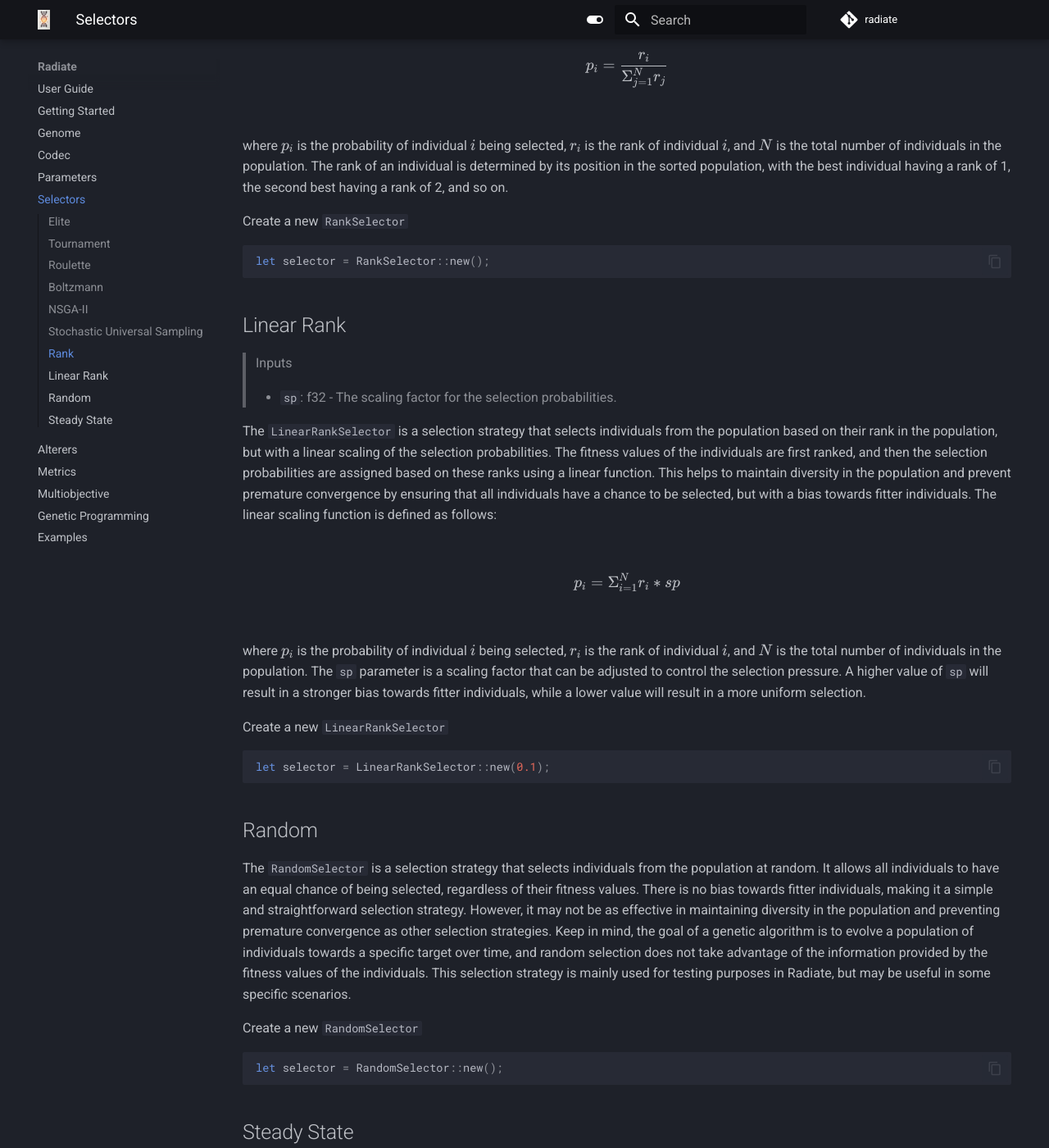
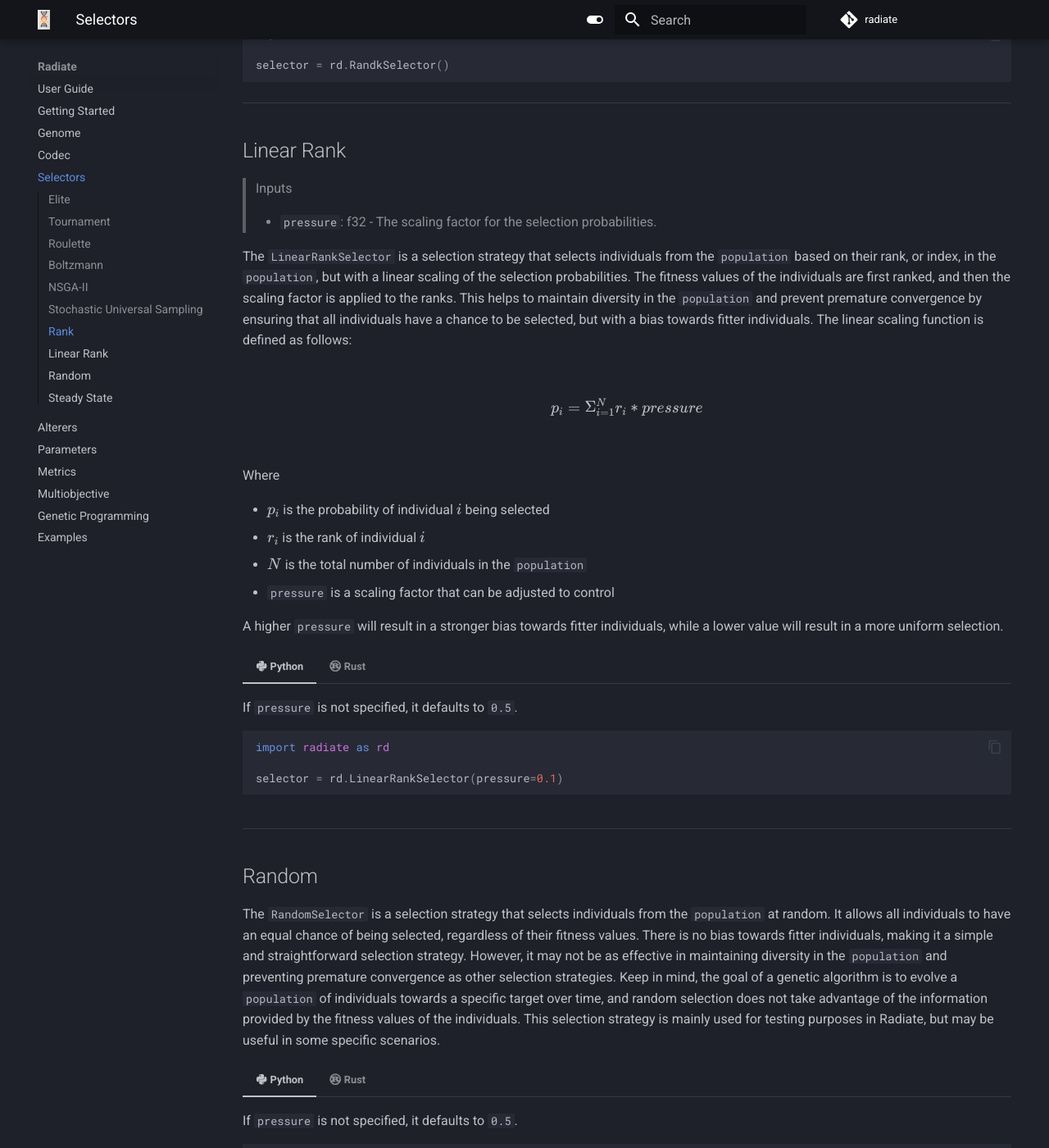
Before and after one commit to pkalivas/radiate, an MkDocs documentation site: the page built from docs/source/selectors.md, in a window 1280 px wide and 1400 px high, scrolled down 4115 px. Shown: the whole window at 82% size. Built offline with MkDocs 1.6.1 and Material for MkDocs 9.7.7, drawn with Linux system fonts in a browser that asks for light colours; emoji names are drawn with the system emoji font; comment, search, counter and statistics services are not loaded; some of the changed text lies outside the part shown.

Commit message:
Selector docs

````diff
--- a/docs/source/selectors.md
+++ b/docs/source/selectors.md
@@ -1,7 +1,3 @@
-
-!!! warning ":construction: Under Construction :construction:"
-
-    These docs are a work in progress and may not be complete or accurate. Please check back later for updates.
 
 # Selectors
 
@@ -9,35 +5,14 @@
 Selectors in a genetic algorithm are responsible for selecting individuals from the population to create the
 next generation. Radiate does this in two ways, selecting for survivors and selecting for offspring. The
 survivors get passed directly down into the new generation, while the offspring are used to create new
-individuals through genetic operators like mutation and crossover. The `Population<C>` is treated as a
-distribution of individuals, and the selector is responsible for sampling from this distribution to create
+individuals through `alters` like `mutation` and `crossover`. The `population` is treated as a
+distribution of individuals, and the `selector` is responsible for sampling from this distribution to create
 the next generation.
 
 The selection process is a critical part of the genetic algorithm, as it determines which individuals will
 be passed on to the next generation and which will be discarded. A majority of the time the selection process is based on the fitness of the individuals in the population, with fitter individuals being more likely to be selected. The choice of selection strategy can have a significant impact on the performance of the genetic algorithm, so it is important to choose a selection strategy that is well-suited to the problem being solved.
 
-Radiate defines a selector as:
-
-* `population` - The population of individuals to select from.
-* `objective` - The optimization goal of the genetic algorithm.
-* `count` - The number of individuals to select.
-```rust
-pub trait Select<C: Chromosome> {
-    fn name(&self) -> &'static str;
-    fn select(
-        &self,
-        population: &Population<C>,
-        objective: &Objective,
-        count: usize,
-    ) -> Population<C>;
-}
-```
-!!! note
-
-    1. The incoming `Population<C>` will always be sorted in the order of the `Objective` provided.
-    2. The `Population<C>` is immutable, meaning the selector must return a new `Population<C>` with `Clone`d individuals.
-
-Radiate provides a number of built-in selectors that can be used to customize the selection process, or you can define your own custom selectors
+Radiate provides a number of built-in selectors that can be used to customize the selection process.
 ___
 
 ## Elite
@@ -48,10 +23,23 @@
 
     This is a deterministic selection strategy that always selects the same individuals from the population. This can lead to premature convergence and lack of diversity in the population, so it is important to use it judiciously.
 
-Create a new `EliteSelector`
-```rust
-let selector = EliteSelector::new();
-```
+=== ":fontawesome-brands-python: Python"
+
+    ```python
+    import radiate as rd
+
+    selector = rd.EliteSelector()
+    ```
+
+=== ":fontawesome-brands-rust: Rust"
+
+    ```rust
+    use radiate::*;
+
+    let selector = EliteSelector::new();
+    ```
+
+---
 
 ## Tournament
 
@@ -59,29 +47,61 @@
 >
 >   * `num`: usize - The number of individuals to compete in each tournament.
 
-The `TournamentSelector` is a selection strategy that selects individuals from the population by holding a series of tournaments. In each tournament, a random subset of size `num` of individuals is selected, and the fittest individual from that subset is chosen. This can help to maintain diversity in the population and prevent premature convergence by allowing weaker individuals to be selected occasionally.
+The `TournamentSelector` is a selection strategy that selects individuals from the `population` by holding a series of tournaments. In each tournament, a random subset of size `num` of individuals is selected, and the fittest individual from that subset is chosen. This can help to maintain diversity in the `population` and prevent premature convergence by allowing weaker individuals to be selected occasionally.
 
 Create a new `TournamentSelector` with a tournament size of 3
-```rust
-let selector = TournamentSelector::new(3);
-```
+
+=== ":fontawesome-brands-python: Python"
+
+    ```python
+    import radiate as rd
+
+    selector = rd.TournamentSelector(k=3)
+    ```
+
+=== ":fontawesome-brands-rust: Rust"
+
+    ```rust
+    use radiate::*;
+
+    let selector = TournamentSelector::new(3);
+    ```
+
+---
 
 ## Roulette
 
-The `RouletteSelector` is a selection strategy that selects individuals from the population based on their fitness values. The probability of an individual being selected is proportional to its fitness value, so fitter individuals are more likely to be chosen. The probability of an individual being selected is
+The `RouletteSelector` is a selection strategy that selects individuals from the `population` based on their fitness values. The probability of an individual being selected is proportional to its fitness value, so fitter individuals are more likely to be chosen. The probability of an individual being selected is:
 
 $$
 p_{i}={\frac {f_{i}}{\Sigma _{j=1}^{N}f_{j}}}
 $$
 
-where $p_{i}$ is the probability of individual $i$ being selected, $f_{i}$ is the fitness value of individual $i$, and $N$ is the total number of individuals in the population.
- This is an extremely popular selection strategy due to its simplicity and effectiveness. Due to
-the random nature of the selection process, it can help to maintain diversity in the population and prevent premature convergence.
+Where
 
-Create a new `RouletteSelector`
-```rust
-let selector = RouletteSelector::new();
-```
+- $p_{i}$ is the probability of individual $i$ being selected
+- $f_{i}$ is the fitness value of individual $i$
+- $N$ is the total number of individuals in the `population`.
+
+This is an extremely popular selection strategy due to its simplicity and effectiveness. Due to the random nature of the selection process, it can help to maintain diversity in the `population` and prevent premature convergence.
+
+=== ":fontawesome-brands-python: Python"
+
+    ```python
+    import radiate as rd
+
+    selector = rd.RouletteSelector()
+    ```
+
+=== ":fontawesome-brands-rust: Rust"
+
+    ```rust
+    use radiate::*;
+
+    let selector = RouletteSelector::new();
+    ```
+
+---
 
 ## Boltzmann
 
@@ -93,10 +113,24 @@
 
 As the temperature decreases, the selection process becomes more deterministic, with fitter individuals being more likely to be selected. Conversely, as the temperature increases, the selection process becomes more random, with all individuals having an equal chance of being selected.
 
-Create a new `BoltzmannSelector` with a temperature of 0.1
-```rust
-let selector = BoltzmannSelector::new(0.1);
-```
+=== ":fontawesome-brands-python: Python"
+
+    If the `temperature` is not specified, it defaults to 1.0.
+
+    ```python
+    import radiate as rd
+
+    selector = rd.BoltzmannSelector(temp=4.0)
+    ```
+
+=== ":fontawesome-brands-rust: Rust"
+
+    ```rust
+    use radiate::*;
+
+    let selector = BoltzmannSelector::new(4_f32);
+    ```
+---
 
 ## NSGA-II
 
@@ -106,10 +140,22 @@
 * Individuals in the same front are then ranked based on their crowding distance, which measures the density of solutions around them.
 * Individuals with lower ranks and higher crowding distances are more likely to be selected.
 
-Create a new `NSGA2Selector`
-```rust
-let selector = NSGA2Selector::new();
-```
+=== ":fontawesome-brands-python: Python"
+
+    ```python
+    import radiate as rd
+
+    selector = rd.NSGA2Selector()
+    ```
+
+=== ":fontawesome-brands-rust: Rust"
+
+    ```rust
+    use radiate::*;
+
+    let selector = NSGA2Selector::new();
+    ```
+---
 
 ## Stochastic Universal Sampling
 
@@ -125,64 +171,131 @@
     * The wheel is spun once, and the pointers are placed on the wheel at random positions.
     * Individuals whose segments are intersected by the pointers are selected.
 
-Create a new `StochasticUniversalSamplingSelector`
-```rust
-let selector = StochasticUniversalSamplingSelector::new();
-```
+=== ":fontawesome-brands-python: Python"
+
+    ```python
+    import radiate as rd
+
+    selector = rd.StochasticSamplingSelector()
+    ```
+
+=== ":fontawesome-brands-rust: Rust"
+
+    ```rust
+    use radiate::*;
+
+    let selector = StochasticUniversalSamplingSelector::new();
+    ```
+
+---
 
 ## Rank
 
-The `RankSelector` is a selection strategy that selects individuals from the population based on their rank in the population. The fitness values of the individuals are first ranked, and then the selection probabilities are assigned based on these ranks. This helps to maintain diversity in the population and prevent premature convergence by ensuring that all individuals have a chance to be selected, regardless of their fitness values. The selection probabilities are calculated as follows:
+The `RankSelector` is a selection strategy that selects individuals from the `population` based on their rank, or index, in the `population`. The fitness values of the individuals are first ranked, and then the selection probabilities are assigned based on these ranks. This helps to maintain diversity in the population and prevent premature convergence by ensuring that all individuals have a chance to be selected, regardless of their fitness values. The selection probabilities are calculated as follows:
 
-$$
-p_{i}={\frac {r_{i}}{\Sigma _{j=1}^{N}r_{j}}}
-$$
+=== ":fontawesome-brands-python: Python"
 
-where $p_{i}$ is the probability of individual $i$ being selected, $r_{i}$ is the rank of individual $i$, and $N$ is the total number of individuals in the population. The rank of an individual is determined by its position in the sorted population, with the best individual having a rank of 1, the second best having a rank of 2, and so on.
+    ```python
+    import radiate as rd
 
-Create a new `RankSelector`
-```rust
-let selector = RankSelector::new();
-```
+    selector = rd.RandkSelector()
+    ```
+
+=== ":fontawesome-brands-rust: Rust"
+
+    ```rust
+    use radiate::*;
+
+    let selector = RankSelector::new();
+    ```
+
+---
 
 ## Linear Rank
 
 > Inputs
 >
-> * `sp`: f32 - The scaling factor for the selection probabilities.
+> * `pressure`: f32 - The scaling factor for the selection probabilities.
 
-The `LinearRankSelector` is a selection strategy that selects individuals from the population based on their rank in the population, but with a linear scaling of the selection probabilities. The fitness values of the individuals are first ranked, and then the selection probabilities are assigned based on these ranks using a linear function. This helps to maintain diversity in the population and prevent premature convergence by ensuring that all individuals have a chance to be selected, but with a bias towards fitter individuals. The linear scaling function is defined as follows:
+The `LinearRankSelector` is a selection strategy that selects individuals from the `population` based on their rank, or index, in the `population`, but with a linear scaling of the selection probabilities. The fitness values of the individuals are first ranked, and then the scaling factor is applied to the ranks. This helps to maintain diversity in the `population` and prevent premature convergence by ensuring that all individuals have a chance to be selected, but with a bias towards fitter individuals. The linear scaling function is defined as follows:
 
 $$
-p_{i}={\Sigma _{i=1}^{N}r_{i}} * sp
+p_{i}={\Sigma _{i=1}^{N}r_{i}} * pressure
 $$
 
-where $p_{i}$ is the probability of individual $i$ being selected, $r_{i}$ is the rank of individual $i$, and $N$ is the total number of individuals in the population. The `sp` parameter is a scaling factor that can be adjusted to control the selection pressure. A higher value of `sp` will result in a stronger bias towards fitter individuals, while a lower value will result in a more uniform selection.
+Where
 
+- $p_{i}$ is the probability of individual $i$ being selected
+- $r_{i}$ is the rank of individual $i$
+- $N$ is the total number of individuals in the `population`
+- `pressure` is a scaling factor that can be adjusted to control
 
-Create a new `LinearRankSelector`
-```rust
-let selector = LinearRankSelector::new(0.1);
-```
+A higher `pressure` will result in a stronger bias towards fitter individuals, while a lower value will result in a more uniform selection.
+
+=== ":fontawesome-brands-python: Python"
+
+    If `pressure` is not specified, it defaults to `0.5`.
+
+    ```python
+    import radiate as rd
+
+    selector = rd.LinearRankSelector(pressure=0.1)
+    ```
+
+=== ":fontawesome-brands-rust: Rust"
+
+    ```rust
+    use radiate::*;
+
+    let selector = LinearRankSelector::new(0.1);
+    ```
+
+---
 
 ## Random
 
-The `RandomSelector` is a selection strategy that selects individuals from the population at random. It allows all individuals to have an equal chance of being selected, regardless of their fitness values. There is no bias towards fitter individuals, making it a simple and straightforward selection strategy. However, it may not be as effective in maintaining diversity in the population and preventing premature convergence as other selection strategies. Keep in mind, the goal of a genetic algorithm is to evolve a population of individuals towards a specific target over time, and random selection does not take advantage of the information provided by the fitness values of the individuals. This selection strategy is mainly used for testing purposes in Radiate, but may be useful in some specific scenarios.
+The `RandomSelector` is a selection strategy that selects individuals from the `population` at random. It allows all individuals to have an equal chance of being selected, regardless of their fitness values. There is no bias towards fitter individuals, making it a simple and straightforward selection strategy. However, it may not be as effective in maintaining diversity in the `population` and preventing premature convergence as other selection strategies. Keep in mind, the goal of a genetic algorithm is to evolve a `population` of individuals towards a specific target over time, and random selection does not take advantage of the information provided by the fitness values of the individuals. This selection strategy is mainly used for testing purposes in Radiate, but may be useful in some specific scenarios.
 
-Create a new `RandomSelector`
-```rust
-let selector = RandomSelector::new();
-```
+=== ":fontawesome-brands-python: Python"
+
+    If `pressure` is not specified, it defaults to `0.5`.
+
+    ```python
+    import radiate as rd
+
+    selector = rd.RandomSelector()
+    ```
+
+=== ":fontawesome-brands-rust: Rust"
+
+    ```rust
+    use radiate::*;
+
+    let selector = RandomSelector::new();
+    ```
+
+---
 
 ## Steady State
 
 > Inputs
 >
-> * `num`: usize - The number of individuals to replace in the population.
+> * `replacement_count`: usize - The number of individuals to replace in the population.
 
-The `SteadyStateSelector` is a selection strategy that selects individuals from the population based on their fitness values, but with a focus on maintaining a steady state in the population. This means that the selection process is designed to prevent drastic changes in the population from one generation to the next, and to ensure that the best individuals are preserved while still allowing for some degree of exploration and diversity. We do this by creating a new population with the best individuals, then taking `num` random individuals from the current population and inserting them at a random index into the resulting population. This helps to maintain a balance between exploration and exploitation in the selection process.
+The `SteadyStateSelector` is a selection strategy that selects individuals from the `population` based on their fitness values, but with a focus on maintaining a steady state in the `population`. This means that the selection process is designed to prevent drastic changes in the `population` from one generation to the next, and to ensure that the best individuals are preserved while still allowing for some degree of exploration and diversity. We do this by coping the original `population`, then taking `replacement_count` random individuals from the current `population` and inserting them at a random index into the resulting `population`. This helps to maintain a balance between exploration and exploitation in the selection process.
 
-Create a new `SteadyStateSelector` with a replacement size of 10
-```rust
-let selector = SteadyStateSelector::new(10);
-```
+=== ":fontawesome-brands-python: Python"
+
+    ```python
+    import radiate as rd
+
+    selector = rd.SteadyStateSelector(replacements=10)
+    ```
+
+=== ":fontawesome-brands-rust: Rust"
+
+    ```rust
+    use radiate::*;
+
+    let selector = SteadyStateSelector::new(10);
+    ```
--- a/mkdocs.yaml
+++ b/mkdocs.yaml
@@ -7,9 +7,9 @@
   - Getting Started: source/installation.md
   - Genome: source/genome.md
   - Codec: source/codec.md
-  - Parameters: source/params.md
   - Selectors: source/selectors.md
   - Alterers: source/alterers.md
+  - Parameters: source/params.md
   - Metrics: source/metrics.md
   - Multiobjective: source/multiobjective.md
   - Genetic Programming: source/gp.md
````
Also changed, not shown: docs/source/codec.md (+1 -1 lines).
